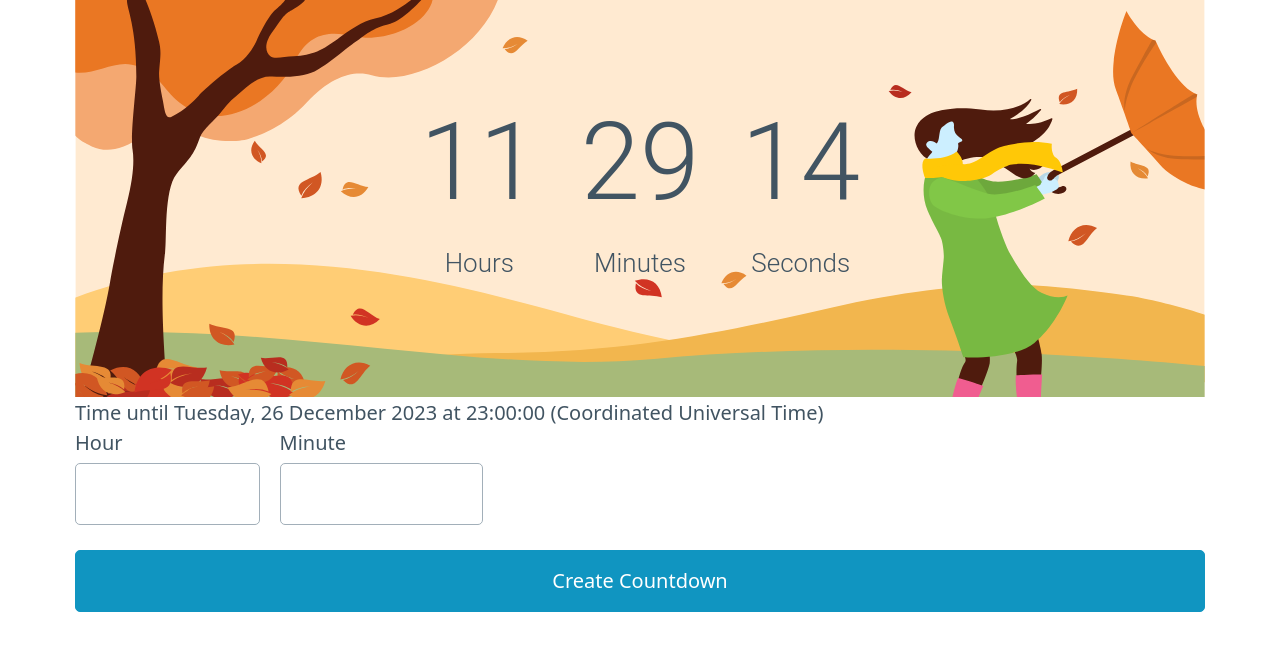
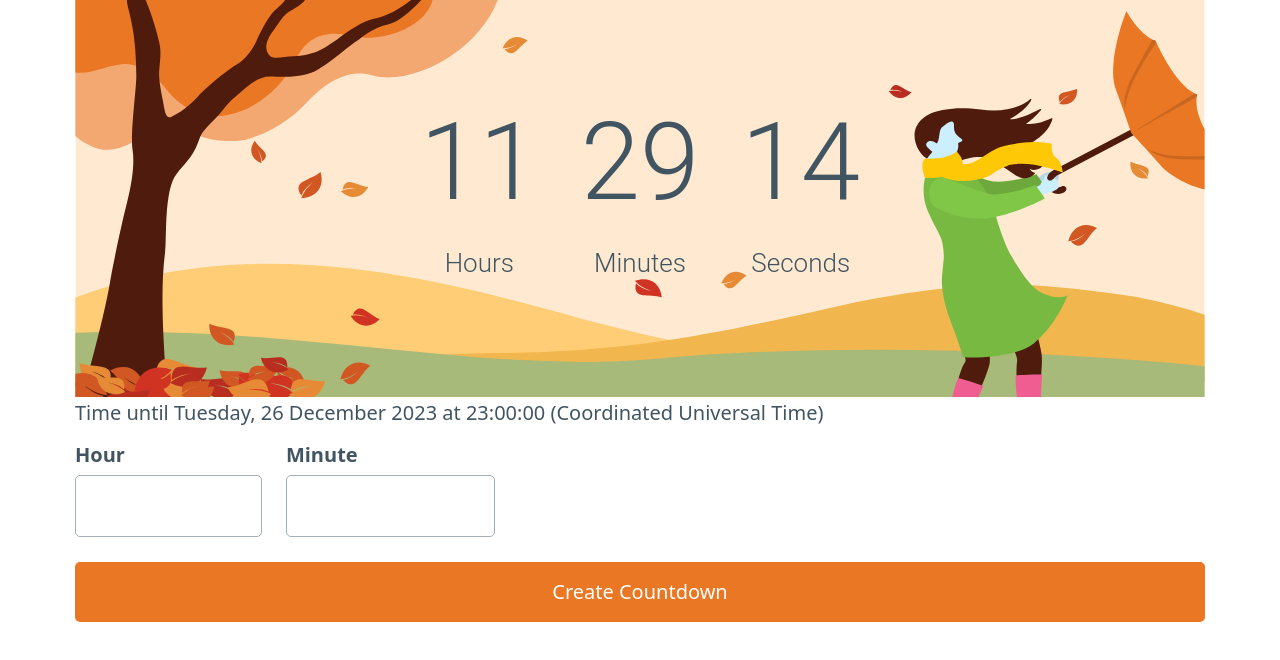
Before and after one commit to Brandon689/daytimer, a React (Vite) app: page / in a window 1280 px wide. Shown: the top 660 px of the page. Built offline with nearby package versions, Linux system fonts and the light colour scheme.

Commit message:
final css

```diff
--- a/src/App.css
+++ b/src/App.css
@@ -16,15 +16,18 @@
 }
 .form-input {
   display: flex;
+  margin-top: 12px;
 }
 .form-input label:first-child {
-  margin-right: 20px;
+  margin-right: 24px;
 }
 .countdown .countdown-block:not(:last-child) {
   margin-right: 42px;
 }
-
-.tick {
+label {
+  font-weight: bold;
+}
+.time-unit {
   font-size: 26px;
 }
 .wrap-countdown {
@@ -37,3 +40,8 @@
   font-variant-numeric: tabular-nums;
   font-weight: 300;
 }
+
+button {
+  background: #ea7723;
+  border: none;
+}
--- a/src/App.jsx
+++ b/src/App.jsx
@@ -12,9 +12,9 @@ const CountdownDigits = ({ countdown }) => {
         <div className="countdown-block" key={index}>
           {pair}
           {/* {index < digitPairs.length - 1 && <span className="digit-separator">:</span>} */}
-          {index == 0 && <div className="tick">Hours</div>}
-          {index == 1 && <div className="tick">Minutes</div>}
-          {index == 2 && <div className="tick">Seconds</div>}
+          {index == 0 && <div className="time-unit">Hours</div>}
+          {index == 1 && <div className="time-unit">Minutes</div>}
+          {index == 2 && <div className="time-unit">Seconds</div>}
         </div>
       ))}
     </div>
```
